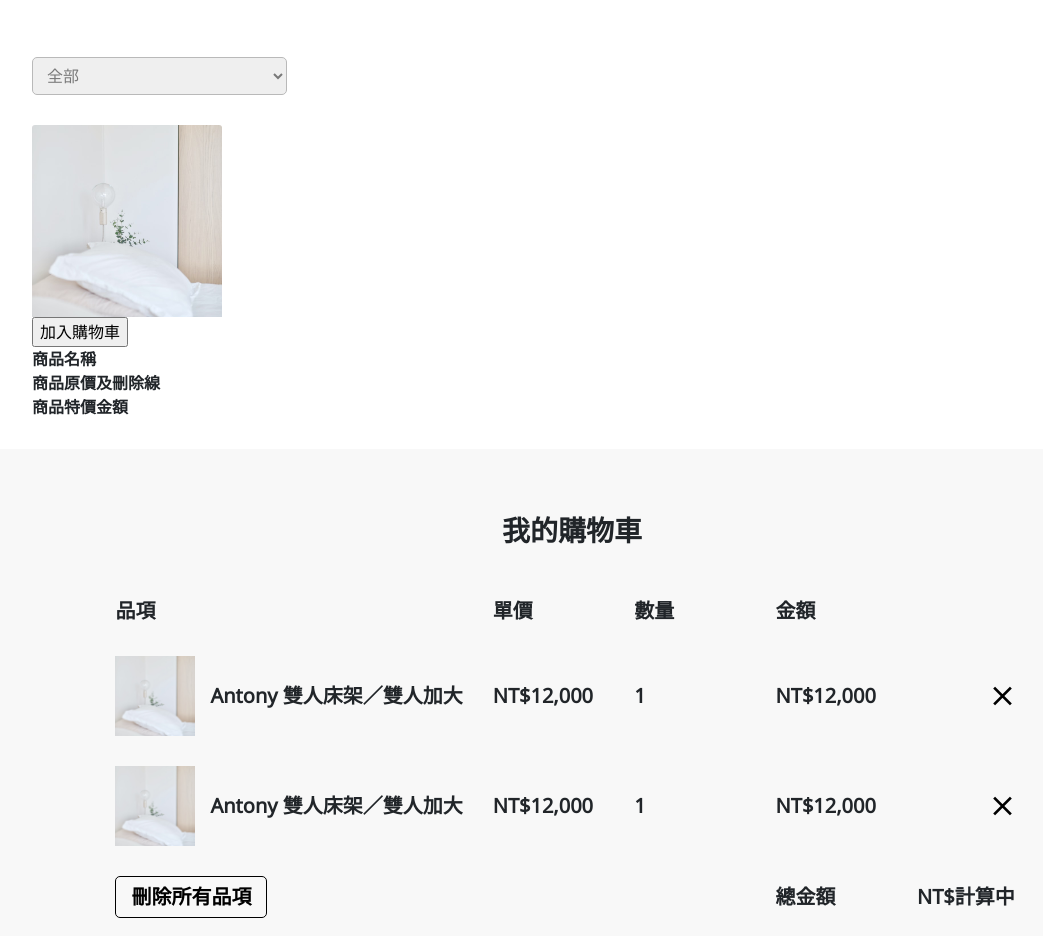
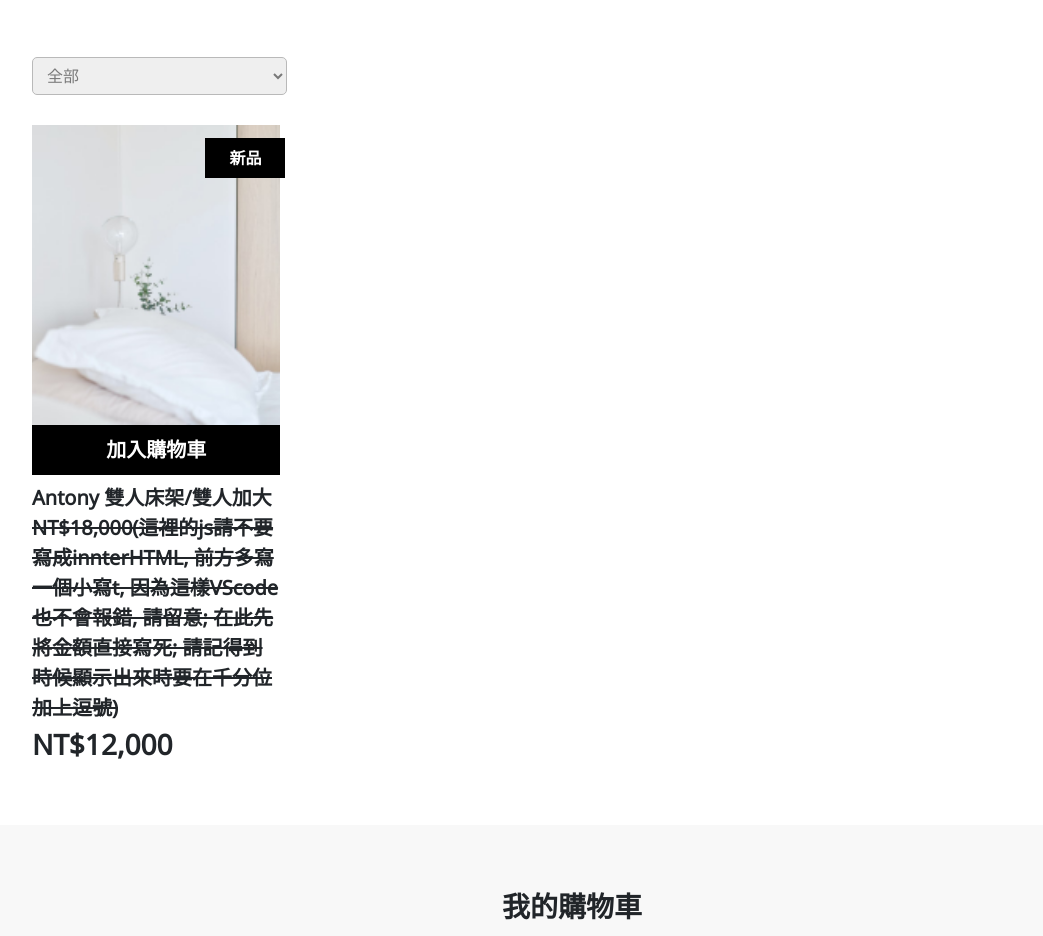
Before and after one commit to soarfox/jsFinalProject, a plain HTML site: page index.html in a window 1280 px wide. Shown: the part 2541-3477 px from the top of the page, without its empty margins (68-1111 px from the left). Drawn offline with nearby package versions, Linux system fonts and the light colour scheme; no server answers.

Commit message:
add productCard to js successfully.

```diff
--- a/index.html
+++ b/index.html
@@ -298,15 +298,6 @@
       <option value="窗簾">窗簾</option>
     </select>
     <ul class="productWrap">
-      <li>
-        <ul class="list-body">
-          <li><img src="https://github.com/soarfox/jsFinalProject/blob/main/images/JlGUkjl.png?raw=true" class="card-img-top" alt="..."></li>
-          <li><input type="button" value="加入購物車"></li>
-          <li class="productName">商品名稱</li>
-          <li class="productOriginalPrice">商品原價及刪除線</li>
-          <li class="productSalePrice">商品特價金額</li>
-        </ul>
-      </li>
     </ul>
   </section>
 
--- a/js/index.js
+++ b/js/index.js
@@ -1,10 +1,24 @@
 //在本檔案中引用config.js檔案後, 即可測試看看是否有抓到API的路徑與token
 console.log(api_path, token);
 
-axios.get(`https://livejs-api.hexschool.io/api/livejs/v1/customer/${api_path}/products`)
+const productList = document.querySelector(".productWrap");
+console.log(productList);
+
+let str = `<li class="productCard">
+        <h4 class="productType">新品</h4>
+        <img src="https://github.com/soarfox/jsFinalProject/blob/main/images/JlGUkjl.png?raw=true" alt="Antony 雙人">
+        <a href="#" id="addCardButton">加入購物車</a>
+        <h3>Antony 雙人床架/雙人加大</h3>
+        <del class="originPrice">NT$18,000(這裡的js請不要寫成innterHTML, 前方多寫一個小寫t, 因為這樣VScode也不會報錯, 請留意; 在此先將金額直接寫死; 請記得到時候顯示出來時要在千分位加上逗號)</del>
+        <p class="nowPrice">NT$12,000</p>
+      </li>`;
+productList.innerHTML = str;
+console.log(str);
+
+/* axios.get(`https://livejs-api.hexschool.io/api/livejs/v1/customer/${api_path}/products`)
 .then(function(response){
   console.log(response);
-})
+}) */
 
 
 
```
